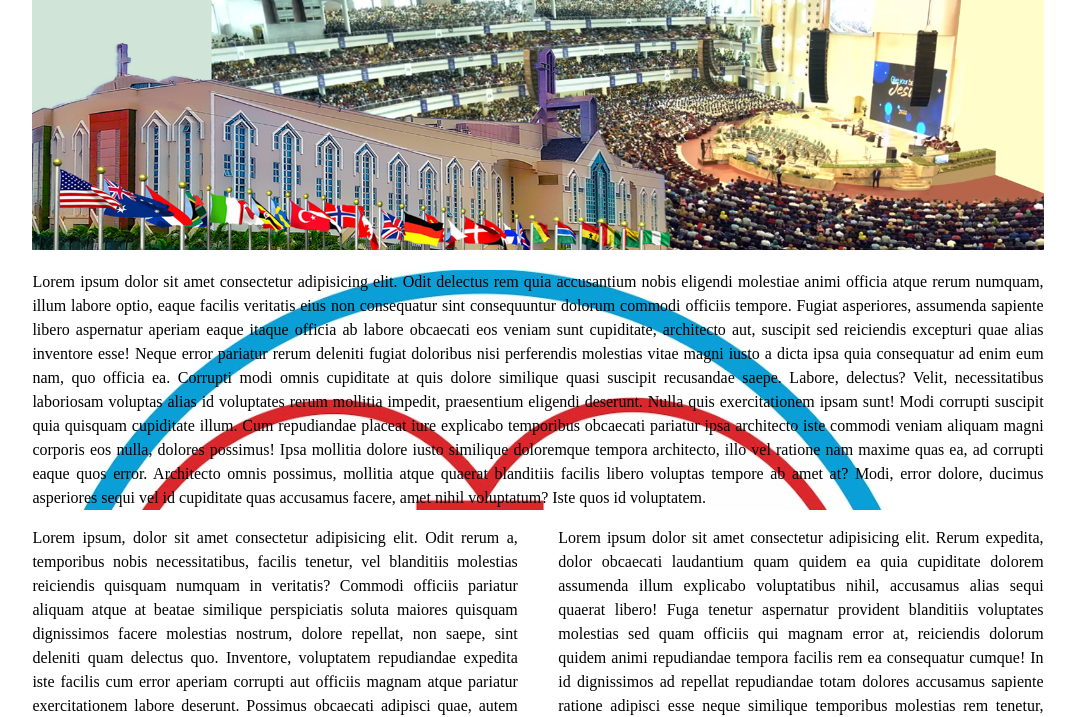
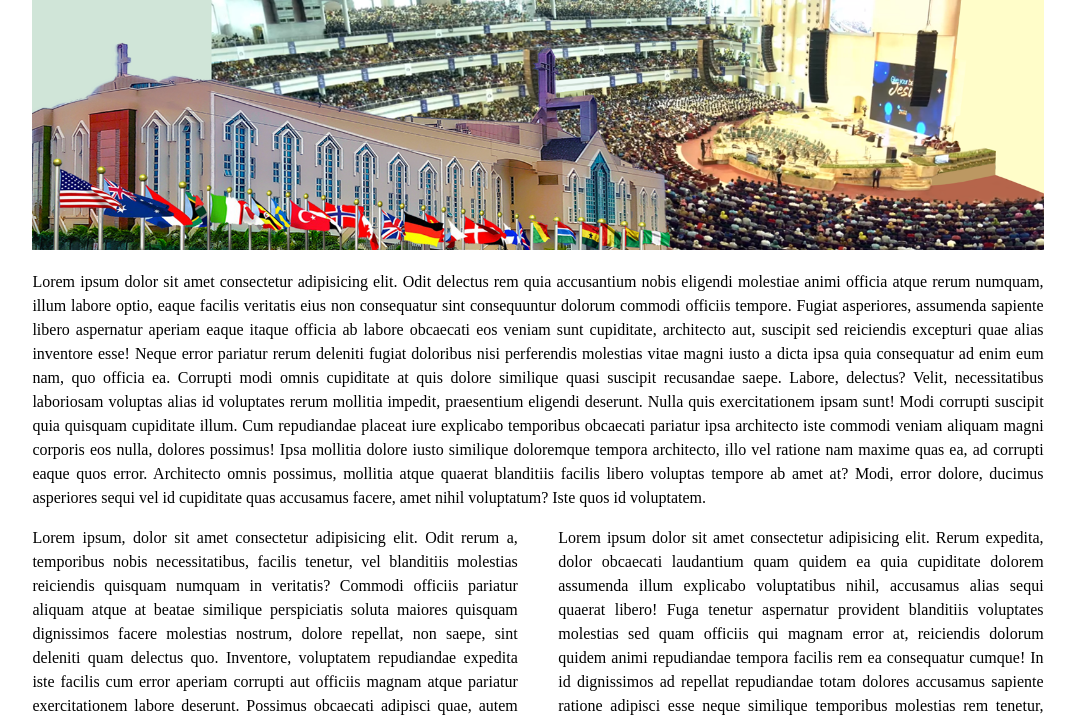
Before and after one commit to dclm-code/training, a plain HTML site: page index.html in a window 1280 px wide. Shown: the part 85-802 px from the top of the page, without its empty margins (102-1177 px from the left). Drawn offline with Linux system fonts and the light colour scheme.

Commit message:
updated css

```diff
--- a/css/style.css
+++ b/css/style.css
@@ -43,8 +43,6 @@ a {
 #content {
     text-align: justify;
     line-height: 150%;
-    background-image: url("../images/Deeper-Life-Logo.jpg");
-    background-repeat: no-repeat;
 }
 
 #dleft,
@@ -65,7 +63,6 @@ a {
 }
 
 .column {
-    clear: both;
     width: 32%;
     float: left;
     margin-left: 1%;
```
